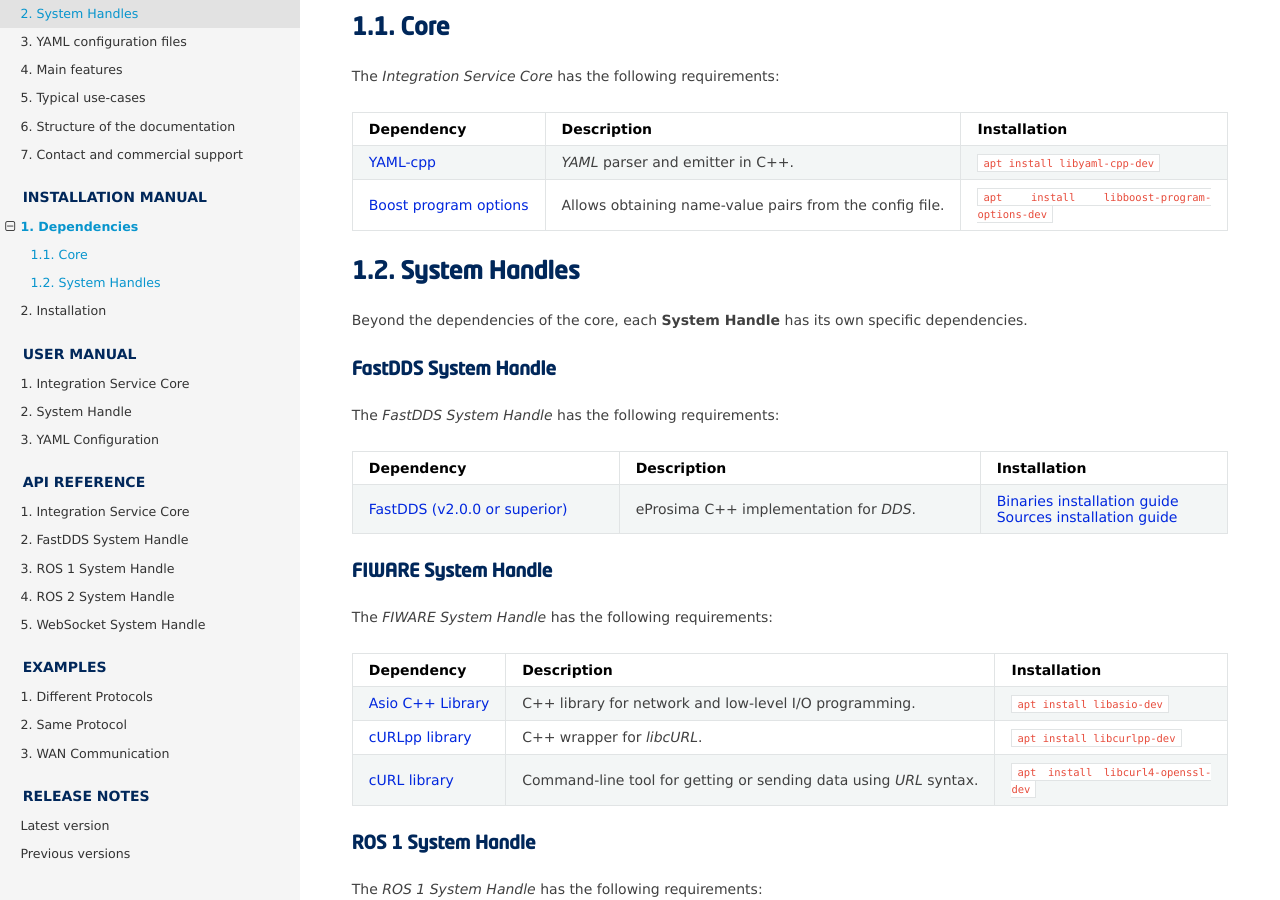
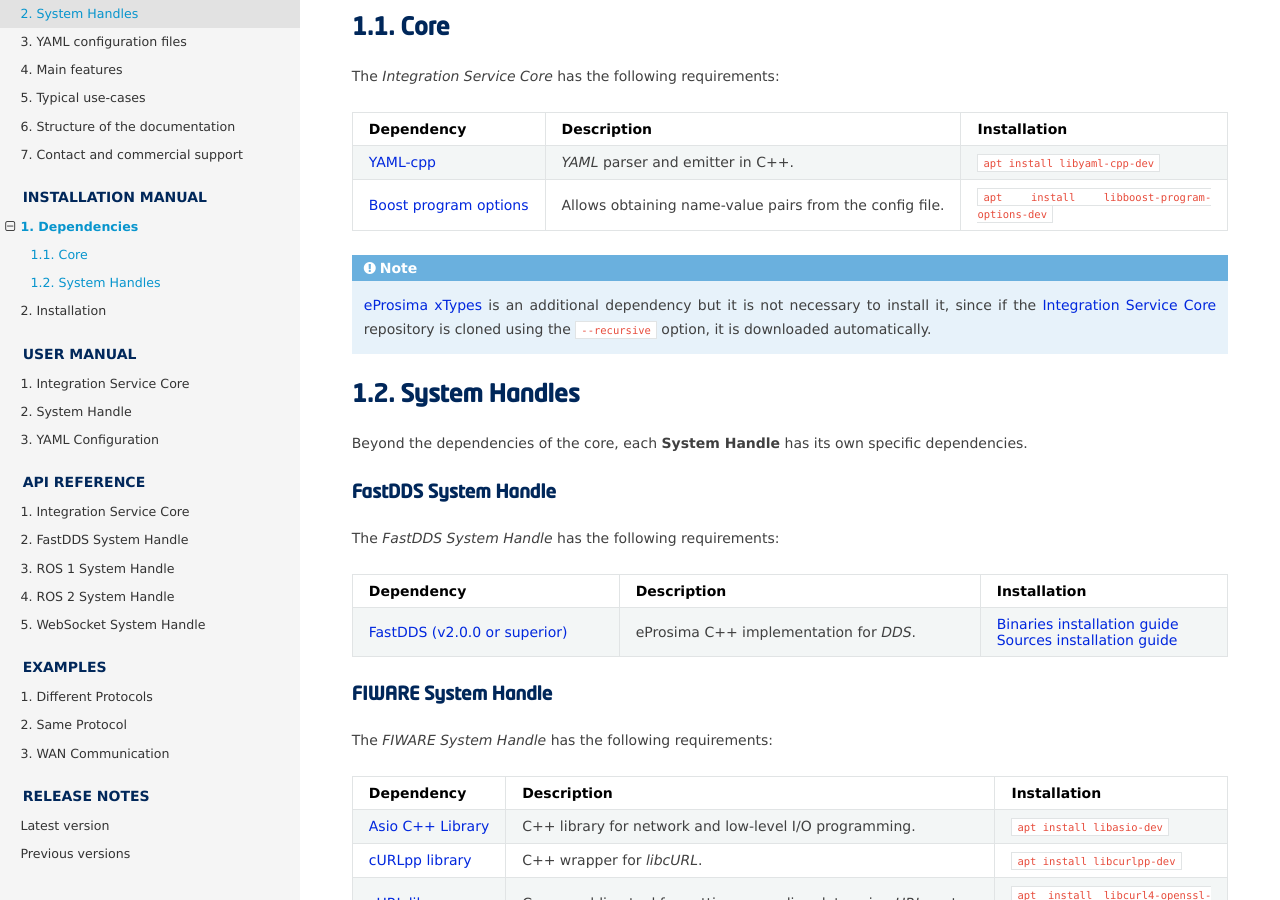
Before and after one commit to eProsima/Integration-Service-docs, a Sphinx documentation site: the page built from docs/installation_manual/external_dep.rst, in a window 1280 px wide and 900 px high, scrolled down 436 px. Built offline with Sphinx 7.4.7 and the Read the Docs theme 2.0.0, drawn with Linux system fonts in a browser that asks for light colours.

Commit message:
Add xtypes as dependency

```diff
--- a/docs/installation_manual/external_dep.rst
+++ b/docs/installation_manual/external_dep.rst
@@ -50,6 +50,10 @@ The *Integration Service Core* has the following requirements:
     - Allows obtaining name-value pairs from the config file.
     - :code:`apt install libboost-program-options-dev`
 
+.. note::
+  `eProsima xTypes <https://github.com/eProsima/xtypes>`_ is an additional dependency
+  but it is not necessary to install it, since if the `Integration Service Core <https://github.com/eProsima/Integration-Service>`_
+  repository is cloned using the :code:`--recursive` option, it is downloaded automatically.
 
 .. _sh_deps:
 
```
